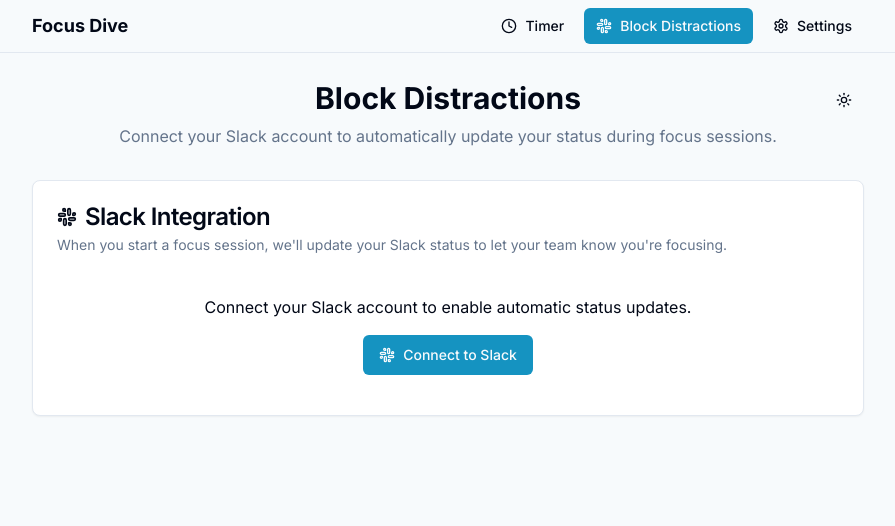
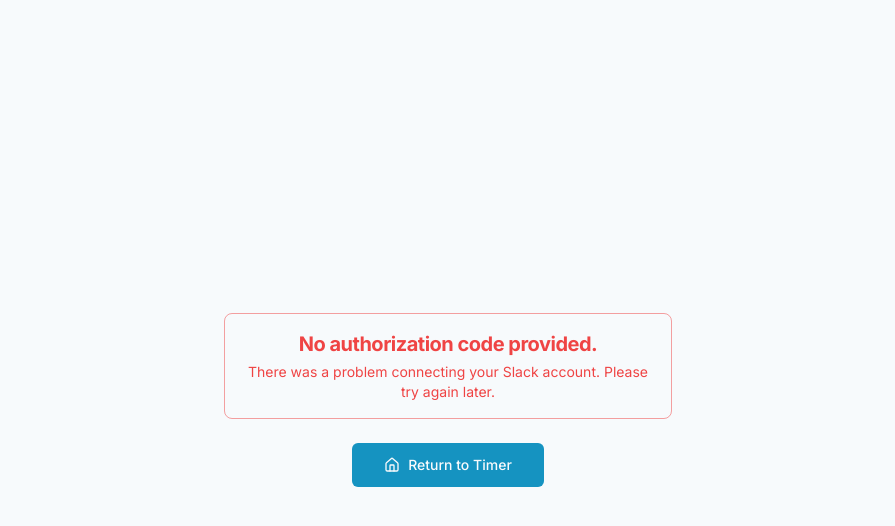
Before and after one commit to rafaelhdr/focus-dive-timer, a React (Vite) app: page /slack/connect in a window 1280 px wide. Before the commit this address led to /block-distractions. Shown: the top 526 px of the page, without its empty margins (192-1087 px from the left). Built offline with nearby package versions, Linux system fonts and the light colour scheme; no server answers.

Commit message:
feat: Implement Slack connect page
Adds a new page at /slack/connect to handle the Slack OAuth flow, including making a POST request to the backend and displaying a success message. Also adds a button to navigate back to the timer page.

```diff
--- a/src/pages/SlackConnect.tsx
+++ b/src/pages/SlackConnect.tsx
@@ -1,49 +1,132 @@
 
-import React, { useEffect } from 'react';
+import React, { useEffect, useState } from 'react';
 import { useNavigate } from 'react-router-dom';
 import { useToast } from '@/hooks/use-toast';
+import { API_URL } from '@/config/env';
+import { Button } from '@/components/ui/button';
+import { Home } from 'lucide-react';
+import { Alert, AlertTitle, AlertDescription } from '@/components/ui/alert';
 
 const SlackConnect = () => {
   const navigate = useNavigate();
   const { toast } = useToast();
+  const [status, setStatus] = useState<'loading' | 'success' | 'error'>('loading');
+  const [message, setMessage] = useState('Connecting to Slack...');
 
   useEffect(() => {
-    // Process the OAuth response
-    const url = new URL(window.location.href);
-    const error = url.searchParams.get('error');
-    const code = url.searchParams.get('code');
+    const connectToSlack = async () => {
+      try {
+        // Get the code from URL parameters
+        const urlParams = new URLSearchParams(window.location.search);
+        const code = urlParams.get('code');
+        const error = urlParams.get('error');
 
         if (error) {
           console.error('Slack OAuth error:', error);
+          setStatus('error');
+          setMessage('Failed to connect to Slack.');
           toast({
             title: 'Connection Failed',
             description: 'Failed to connect to Slack. Please try again.',
             variant: 'destructive',
           });
-      navigate('/block-distractions');
           return;
         }
 
-    if (code) {
-      // In a real implementation, we would send this code to our backend
-      // to exchange it for an access token and save it.
-      // For this example, we'll just show a success message
+        if (!code) {
+          setStatus('error');
+          setMessage('No authorization code provided.');
+          return;
+        }
+
+        // Send the code to our backend
+        const response = await fetch(`${API_URL}/slack/connect`, {
+          method: 'POST',
+          headers: {
+            'Content-Type': 'application/json',
+            'X-Session-ID': localStorage.getItem('focus_dive_session_id') || '',
+          },
+          body: JSON.stringify({ code }),
+          credentials: 'include',
+        });
+
+        if (!response.ok) {
+          throw new Error(`Failed to connect to Slack: ${response.statusText}`);
+        }
+
+        setStatus('success');
+        setMessage('Successfully connected to Slack!');
         toast({
-        title: 'Connected Successfully',
-        description: 'Your Slack account has been connected!',
+          title: 'Success',
+          description: 'Connected to Slack successfully!',
+        });
+      } catch (error) {
+        console.error('Error connecting to Slack:', error);
+        setStatus('error');
+        setMessage('An error occurred while connecting to Slack.');
+        toast({
+          title: 'Connection Error',
+          description: 'Failed to connect to Slack. Please try again later.',
+          variant: 'destructive',
         });
       }
+    };
 
-    // Redirect back to the block-distractions page
-    navigate('/block-distractions');
-  }, [navigate, toast]);
+    connectToSlack();
+  }, [toast]);
 
   return (
-    <div className="h-screen flex items-center justify-center">
-      <div className="text-center">
-        <div className="animate-spin rounded-full h-12 w-12 border-b-2 border-primary mx-auto mb-4"></div>
-        <h1 className="text-2xl font-bold mb-2">Connecting to Slack...</h1>
+    <div className="h-screen flex flex-col items-center justify-center p-4">
+      <div className="w-full max-w-md text-center">
+        {status === 'loading' && (
+          <div className="space-y-4">
+            <div className="animate-spin rounded-full h-12 w-12 border-b-2 border-primary mx-auto"></div>
+            <h1 className="text-2xl font-bold">{message}</h1>
             <p className="text-muted-foreground">Please wait while we complete the process.</p>
+          </div>
+        )}
+
+        {status === 'success' && (
+          <div className="space-y-6">
+            <Alert className="bg-green-50 dark:bg-green-900/20 border-green-200 dark:border-green-800">
+              <AlertTitle className="text-xl font-bold text-green-700 dark:text-green-400">
+                {message}
+              </AlertTitle>
+              <AlertDescription className="text-green-600 dark:text-green-500">
+                You can now use Slack integration features to help you focus on your work.
+              </AlertDescription>
+            </Alert>
+
+            <Button
+              className="gap-2"
+              size="lg"
+              onClick={() => navigate('/')}
+            >
+              <Home className="h-4 w-4" />
+              Return to Timer
+            </Button>
+          </div>
+        )}
+
+        {status === 'error' && (
+          <div className="space-y-6">
+            <Alert variant="destructive">
+              <AlertTitle className="text-xl font-bold">{message}</AlertTitle>
+              <AlertDescription>
+                There was a problem connecting your Slack account. Please try again later.
+              </AlertDescription>
+            </Alert>
+
+            <Button
+              className="gap-2"
+              size="lg"
+              onClick={() => navigate('/')}
+            >
+              <Home className="h-4 w-4" />
+              Return to Timer
+            </Button>
+          </div>
+        )}
       </div>
     </div>
   );
```
Lines whose indentation alone changed are shown as unchanged.
